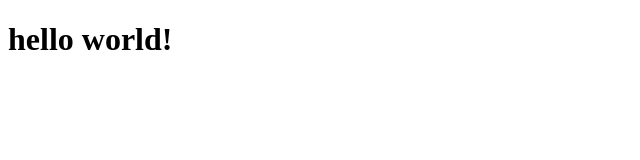
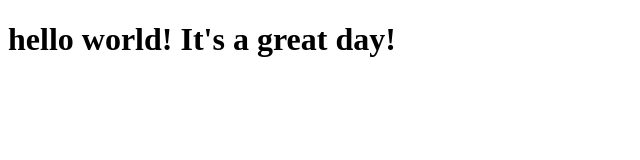
Before and after one commit to colleenqian/fullstack-test, a plain HTML site: page site/index.html in a window 1280 px wide. Shown: the whole page, without its empty margins (0-640 px from the left). Drawn offline with Linux system fonts and the light colour scheme.

Commit message:
Samll addition to our page content

```diff
--- a/site/index.html
+++ b/site/index.html
@@ -4,6 +4,6 @@
 	<title>Hello Word!</title>
 </head>
 <body>
-<h1>hello world!</h1>
+<h1>hello world! It's a great day!</h1>
 </body>
 </html>
```
